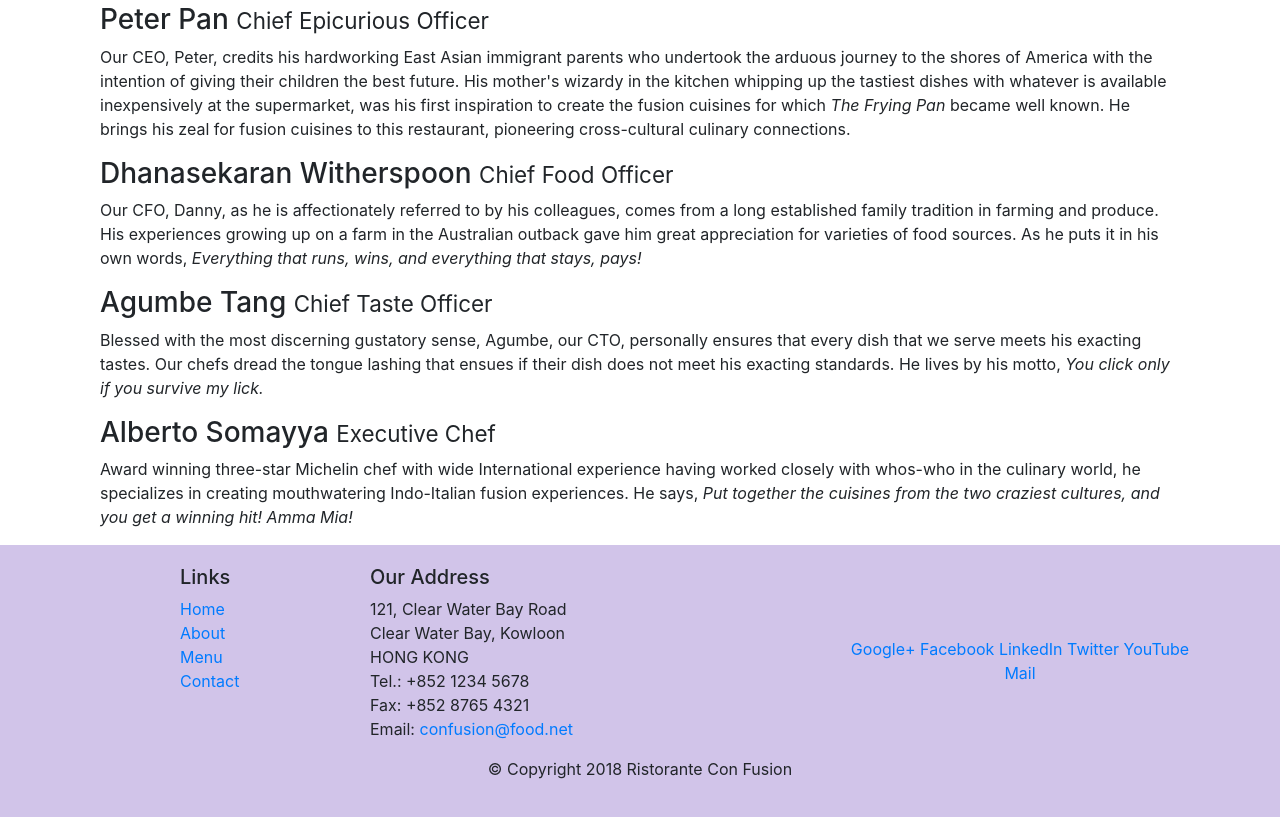
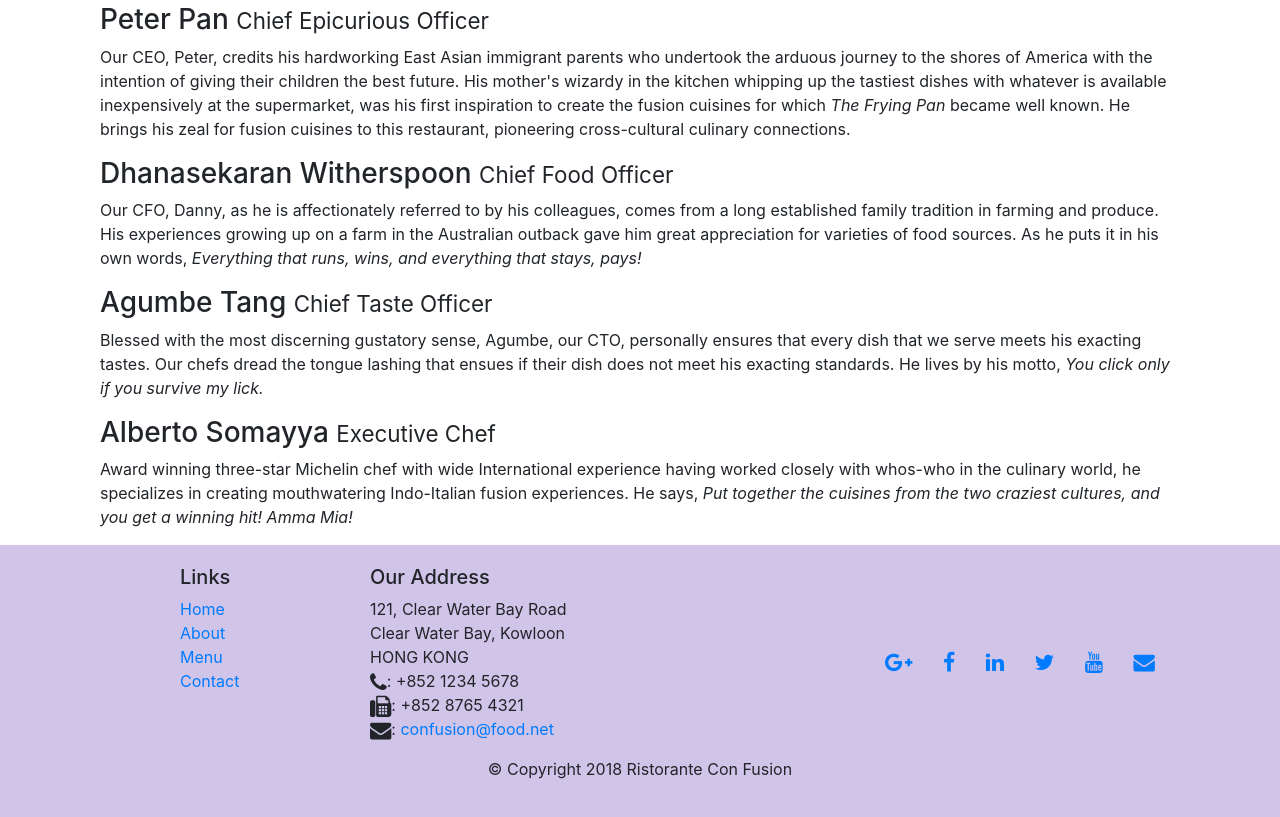
Before and after one commit to vaibhavaanand361/conFusion, a website: page aboutus.html in a window 1280 px wide. Shown: the part 885-1702 px from the top of the page. Drawn offline with nearby package versions, Linux system fonts and the light colour scheme.

Commit message:
Icon Fonts

```diff
--- a/aboutus.html
+++ b/aboutus.html
@@ -5,6 +5,8 @@
 
     <!-- Bootstrap CSS -->
     <link rel="stylesheet" href="node_modules/bootstrap/dist/css/bootstrap.min.css">
+        <link rel="stylesheet" href="node_modules/font-awesome/css/font-awesome.min.css">
+    <link rel="stylesheet" type="text/css" href="node_modules/bootstap-social/bootstap-social.css">
     <link rel="stylesheet" href="css/styles.css">
     <title>Ristorante Con Fusion: About Us</title>
 
@@ -21,10 +23,10 @@
             <a class="navbar-brand mr-auto" href="./index.html">Ristorante Con Fusion</a>
             <div class="collapse navbar-collapse" id="Navbar">
             <ul class="navbar-nav mr-auto">
-                <li class="nav-item"><a class="nav-link"href="./index.html">Home</a></li>
-                <li class="nav-item active"><a class="nav-link"href="#">About</a></li>
-                <li class="nav-item"><a class="nav-link"href="#">Menu</a></li>
-                <li class="nav-item"><a class="nav-link"href="#">Contact</a></li>
+                <li class="nav-item"><a class="nav-link"href="./index.html"><span class="fa fa-home fa-lg"></span> Home</a></li>
+                <li class="nav-item active"><a class="nav-link"href="#"><span class="fa fa-info fa-lg"></span> About</a></li>
+                <li class="nav-item"><a class="nav-link"href="#"><span class="fa fa-list fa-lg"></span> Menu</a></li>
+                <li class="nav-item"><a class="nav-link"href="#"><span class="fa fa-address-card fa-lg"></span>Contact</a></li>
             </ul>
         </div>
         </div>
@@ -103,19 +105,19 @@
 		              121, Clear Water Bay Road<br>
 		              Clear Water Bay, Kowloon<br>
 		              HONG KONG<br>
-		              Tel.: +852 1234 5678<br>
-		              Fax: +852 8765 4321<br>
-		              Email: <a href="mailto:confusion@food.net">confusion@food.net</a>
+		              <i class="fa fa-phone fa-lg"></i>: +852 1234 5678<br>
+		              <i class="fa fa-fax fa-lg"></i>: +852 8765 4321<br>
+		              <i class="fa fa-envelope fa-lg"></i>: <a href="mailto:confusion@food.net">confusion@food.net</a>
 		           </address>
                 </div>
                 <div class="col-12 col-sm-4 align-self-center">
                     <div class="text-center">
-                        <a href="http://google.com/+">Google+</a>
-                        <a href="http://www.facebook.com/profile.php?id=">Facebook</a>
-                        <a href="http://www.linkedin.com/in/">LinkedIn</a>
-                        <a href="http://twitter.com/">Twitter</a>
-                        <a href="http://youtube.com/">YouTube</a>
-                        <a href="mailto:">Mail</a>
+                        <a class="btn btn-social-icon btn-google"href="http://google.com/+"><i class="fa fa-google-plus fa-lg"></i></a>
+                        <a class="btn btn-social-icon btn-facebook"href="http://www.facebook.com/profile.php?id="><i class="fa fa-facebook fa-lg"></i></a>
+                        <a class="btn btn-social-icon btn-linkedin"href="http://www.linkedin.com/in/"><i class="fa fa-linkedin fa-lg"></i></a>
+                        <a class="btn btn-social-icon btn-twitter"href="http://twitter.com/"><i class="fa fa-twitter fa-lg"></i></a>
+                        <a class="btn btn-social-icon btn-google"href="http://youtube.com/"><i class="fa fa-youtube fa-lg"></i></a>
+                        <a class="btn btn-social-icon"href="mailto:"><i class="fa fa-envelope fa-lg"></i></a>
                     </div>
                 </div>
            </div>
--- a/package.json
+++ b/package.json
@@ -15,6 +15,8 @@
   },
   "dependencies": {
     "bootstrap": "^4.0.0",
+    "bootstrap-social": "^5.1.1",
+    "font-awesome": "^4.7.0",
     "jquery": "^3.3.1",
     "popper.js": "^1.12.9"
   }
```
Also changed, not shown: index.html (+15 -13 lines), 1 other file.
